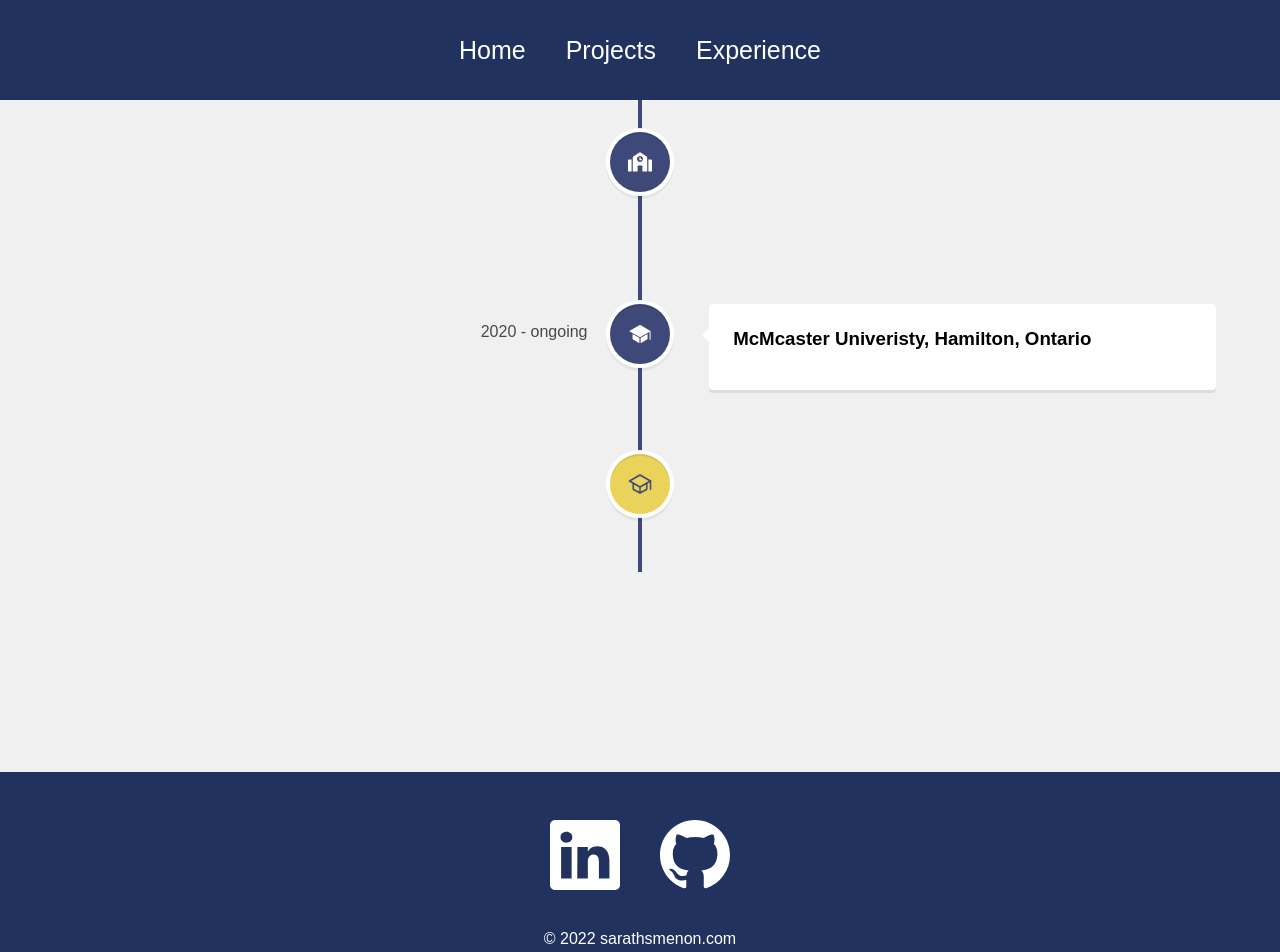
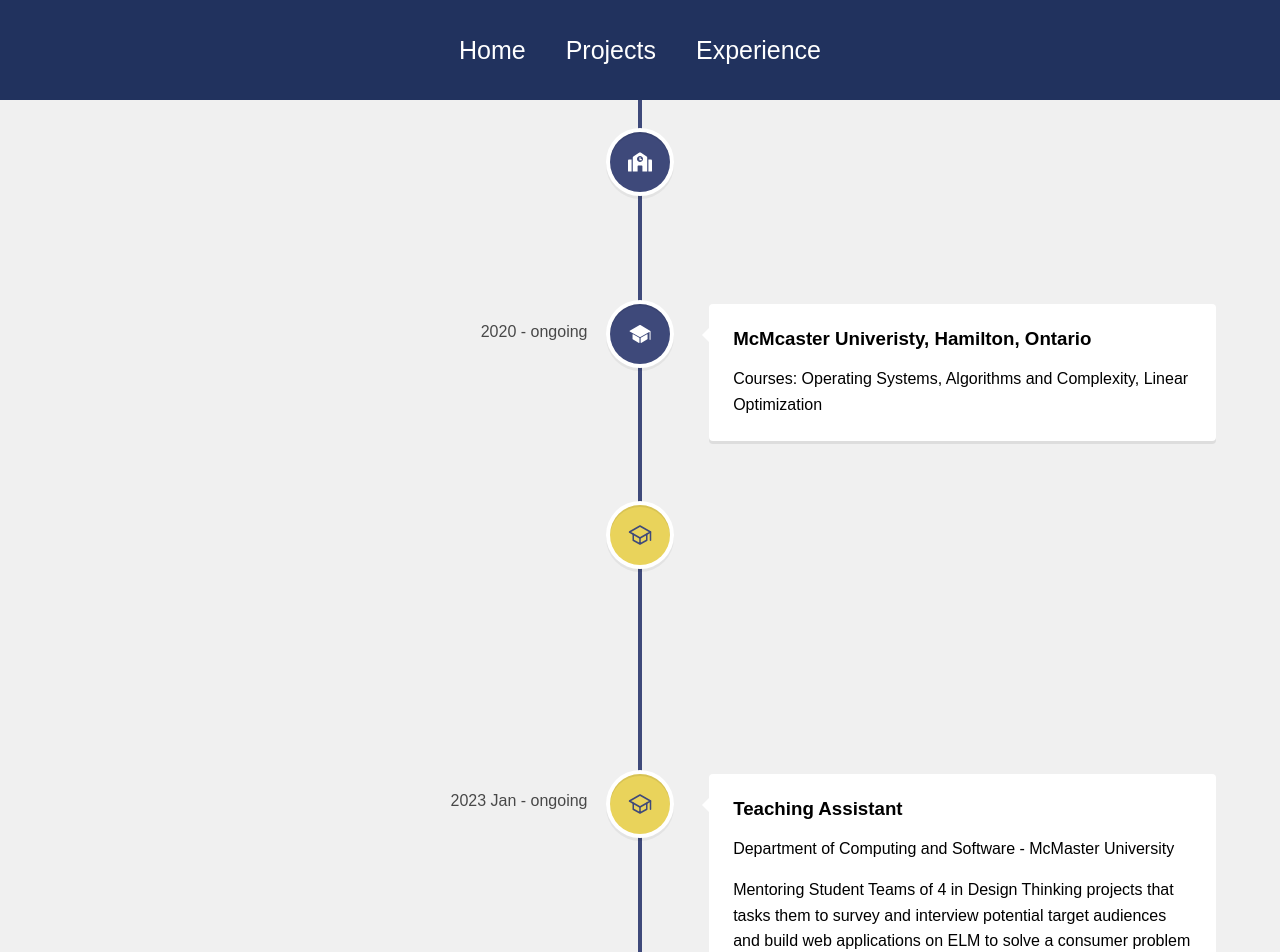
Before and after one commit to sarath2370/portfolio, a React (Create React App) app: page /experience in a window 1280 px wide. Shown: the top 952 px of the page. Built offline with nearby package versions, Linux system fonts and the light colour scheme.

Commit message:
Update Experience.js

```diff
--- a/src/pages/Experience.js
+++ b/src/pages/Experience.js
@@ -28,6 +28,7 @@ function Experience() {
           </h3>
           <p></p>
         </VerticalTimelineElement>
+
         <VerticalTimelineElement
           className='vertical-timeline-element--education'
           date='2020 - ongoing'
@@ -37,8 +38,9 @@ function Experience() {
           <h3 className='vertical-timeline-element-title'>
             McMcaster Univeristy, Hamilton, Ontario
           </h3>
-          <p></p>
+          <p>Courses: Operating Systems, Algorithms and Complexity, Linear Optimization</p>
         </VerticalTimelineElement>
+
         <VerticalTimelineElement
           className='vertical-timeline-element--education'
           date='2022 Sept - 2022 Dec'
@@ -48,7 +50,25 @@ function Experience() {
           <h3 className='vertical-timeline-element-title'>
             Open Education Research Assistant
           </h3>
-          <p></p>
+          <p>Department of Computing and Software - McMaster University</p>
+          <p>Supported the development of the content of a First year Course Textbook used by over 120 students each academic year (Course: 1XD3 Design Thinking).</p>
+        </VerticalTimelineElement>
+        <VerticalTimelineElement
+          className='vertical-timeline-element--education'
+          date='2023 Jan - ongoing'
+          iconStyle={{background :"#e9d35b", color: "#3e497a" }}
+          icon = {<IoSchoolOutline/>}
+        >
+          <h3 className='vertical-timeline-element-title'>
+            Teaching Assistant
+          </h3>
+          <p>Department of Computing and Software - McMaster University</p>
+          <p>
+            Mentoring Student Teams of 4 in Design Thinking projects that tasks them to survey and interview potential target audiences and build web applications on ELM to solve a consumer problem
+          </p>
+          <p>
+            Performed Team-lead like duties, with regular follow-ups on Group members, progress reports on the project and Troubleshooting sessions to reach feasible solutions
+          </p>
         </VerticalTimelineElement>
       </VerticalTimeline>
     </div>
```
